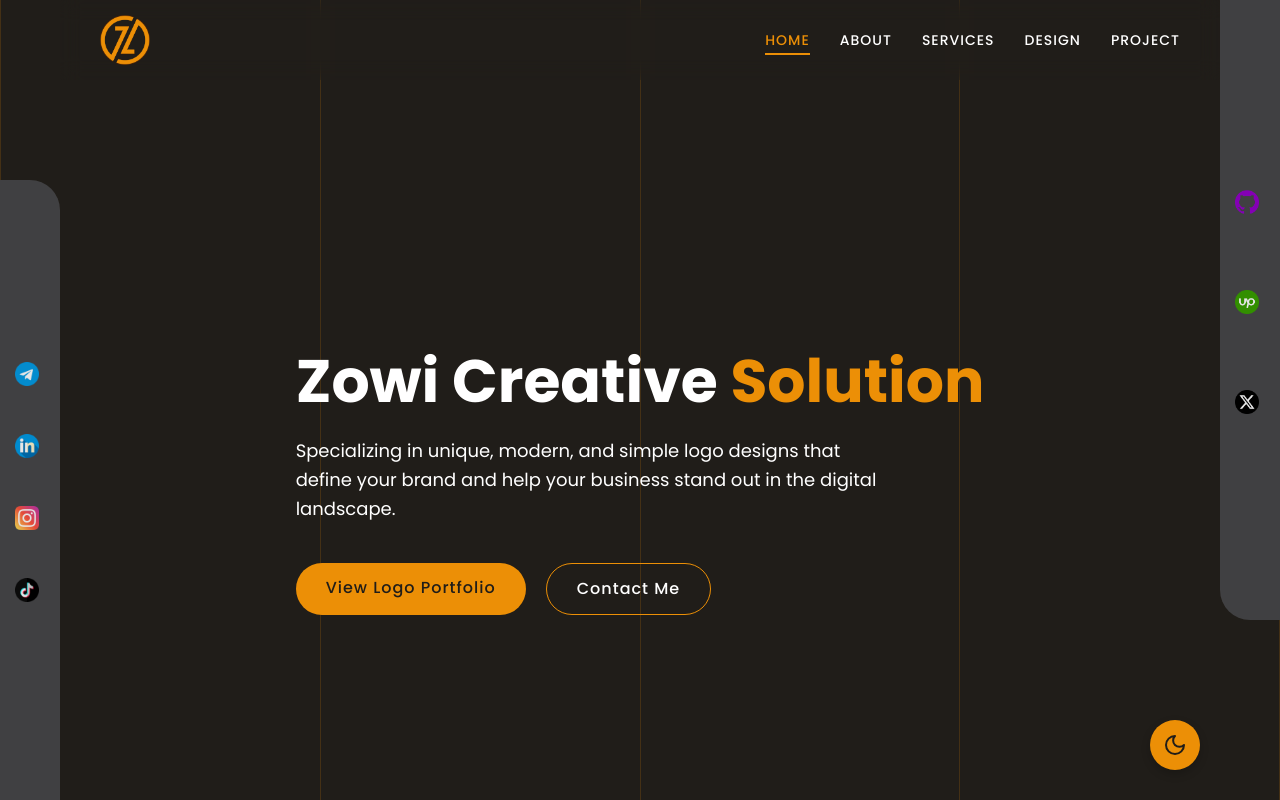
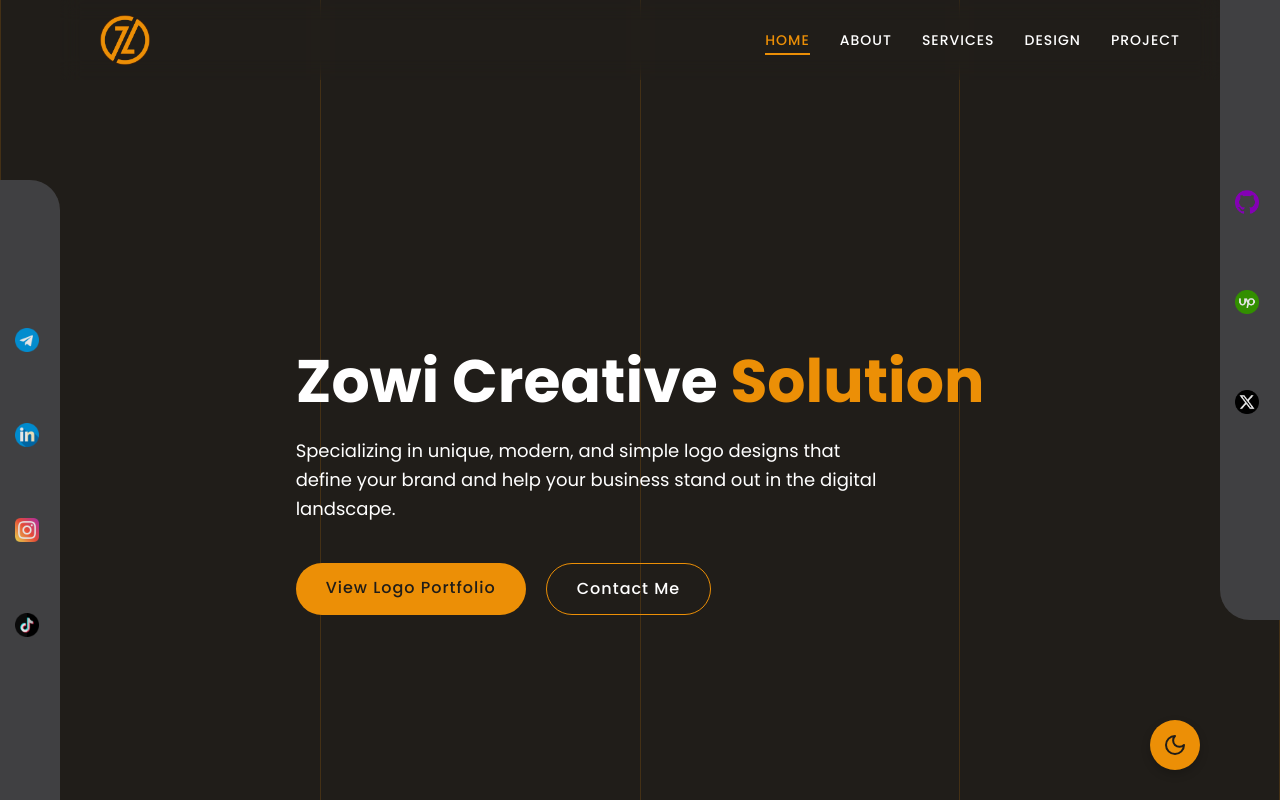
Before and after one commit to nathnaeldesta7/zowigraphics-website, a plain HTML site: page index.html in a window 1280 px wide. Shown: the top 800 px of the page. Drawn offline with Linux system fonts and the light colour scheme.

Commit message:
Update styles.css

```diff
--- a/CSS/styles.css
+++ b/CSS/styles.css
@@ -248,7 +248,7 @@ header {
   align-items: center;
   justify-content: center;
   border-top-right-radius: 30px;
-  gap: 32px;
+  gap: 55px;
 }
 
 .right-sidebar {
```
